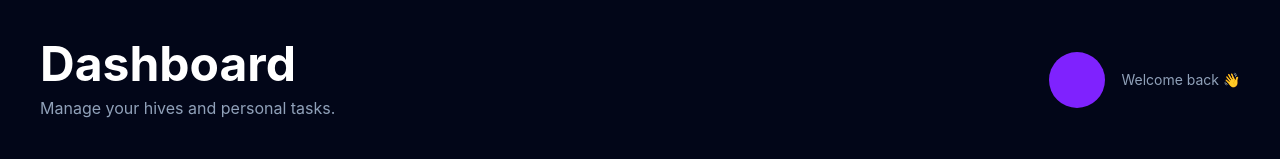
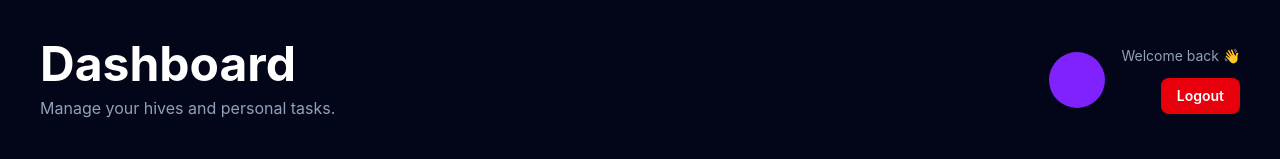
Before and after one commit to Ganesh-Macherla/WorkHive, a React app in the folder frontend/: page /dashboard in a window 1280 px wide. Shown: the top 159 px of the page. Built offline with nearby package versions, Linux system fonts and the light colour scheme; no server answers; the HTML template or start-up script is replaced by a standard one.

Commit message:
Refactor dashboard header into reusable component

```diff
--- /dev/null
+++ b/frontend/src/components/DashboardHeader.jsx
@@ -0,0 +1,40 @@
+function DashboardHeader({ username, handleLogout }) {
+  return (
+    <div className="flex justify-between items-center mb-10">
+      <div>
+        <h1 className="text-5xl font-bold">
+          Dashboard
+        </h1>
+
+        <p className="text-slate-400 mt-2">
+          Manage your hives and personal tasks.
+        </p>
+      </div>
+
+      <div className="flex items-center gap-4">
+        <div className="w-14 h-14 rounded-full bg-violet-600 flex items-center justify-center text-2xl font-bold">
+          {username?.charAt(0).toUpperCase()}
+        </div>
+
+        <div className="text-right">
+          <p className="text-lg font-semibold">
+            {username}
+          </p>
+
+          <p className="text-sm text-slate-400 mb-3">
+            Welcome back 👋
+          </p>
+
+          <button
+            onClick={handleLogout}
+            className="bg-red-600 hover:bg-red-700 px-4 py-2 rounded-lg text-sm font-semibold transition"
+          >
+            Logout
+          </button>
+        </div>
+      </div>
+    </div>
+  );
+}
+
+export default DashboardHeader;
--- a/frontend/src/pages/Dashboard.jsx
+++ b/frontend/src/pages/Dashboard.jsx
@@ -2,6 +2,7 @@ import { useNavigate } from "react-router-dom";
 import { useEffect, useState } from "react";
 import api from "../services/api";
 import PersonalTaskSection from "../components/PersonalTaskSection";
+import DashboardHeader from "../components/DashboardHeader";
 
 function Dashboard() {
   const navigate = useNavigate();
@@ -62,38 +63,13 @@ function Dashboard() {
 
   return (
     <div className="min-h-screen bg-slate-950 text-white p-10">
-      {/* Header */}
-      <div className="flex justify-between items-center mb-10">
-        <div>
-          <h1 className="text-5xl font-bold">
-            Dashboard
-          </h1>
-
-          <p className="text-slate-400 mt-2">
-            Manage your hives and personal tasks.
-          </p>
-        </div>
-
-        <div className="flex items-center gap-4">
-          <div className="w-14 h-14 rounded-full bg-violet-600 flex items-center justify-center text-2xl font-bold">
-            {username?.charAt(0).toUpperCase()}
-          </div>
-
-          <div className="text-right">
-            <p className="text-lg font-semibold">
-              {username}
-            </p>
-
-            <p className="text-sm text-slate-400">
-              Welcome back 👋
-            </p>
-          </div>
-        </div>
-      </div>
+      <DashboardHeader
+        username={username}
+        handleLogout={handleLogout}
+      />
 
       {/* Hero Cards */}
       <div className="grid lg:grid-cols-3 gap-6 mb-12">
-
         {/* Create Hive */}
         <div className="bg-slate-900 rounded-2xl p-7 border border-slate-800 shadow-xl flex flex-col justify-between">
           <div>
@@ -147,7 +123,6 @@ function Dashboard() {
           </h2>
 
           <div className="space-y-4">
-
             <div className="flex justify-between">
               <span className="text-slate-400">
                 Hives
@@ -183,19 +158,14 @@ function Dashboard() {
                 Analytics dashboard coming soon.
               </p>
             </div>
-
+          </div>
         </div>
       </div>
 
-</div>
-
-
       {/* Main Grid */}
       <div className="grid lg:grid-cols-2 gap-8 items-start">
-
         {/* LEFT COLUMN */}
         <div className="bg-slate-900 rounded-2xl p-8 border border-slate-800 shadow-xl">
-
           <div className="mb-8">
             <h2 className="text-3xl font-bold">
               Your Hives
@@ -242,7 +212,6 @@ function Dashboard() {
 
         {/* RIGHT COLUMN */}
         <PersonalTaskSection />
-
       </div>
     </div>
   );
```
Also changed, not shown: frontend/src/components/HeroCards.jsx (added). Lines whose indentation alone changed are shown as unchanged.
